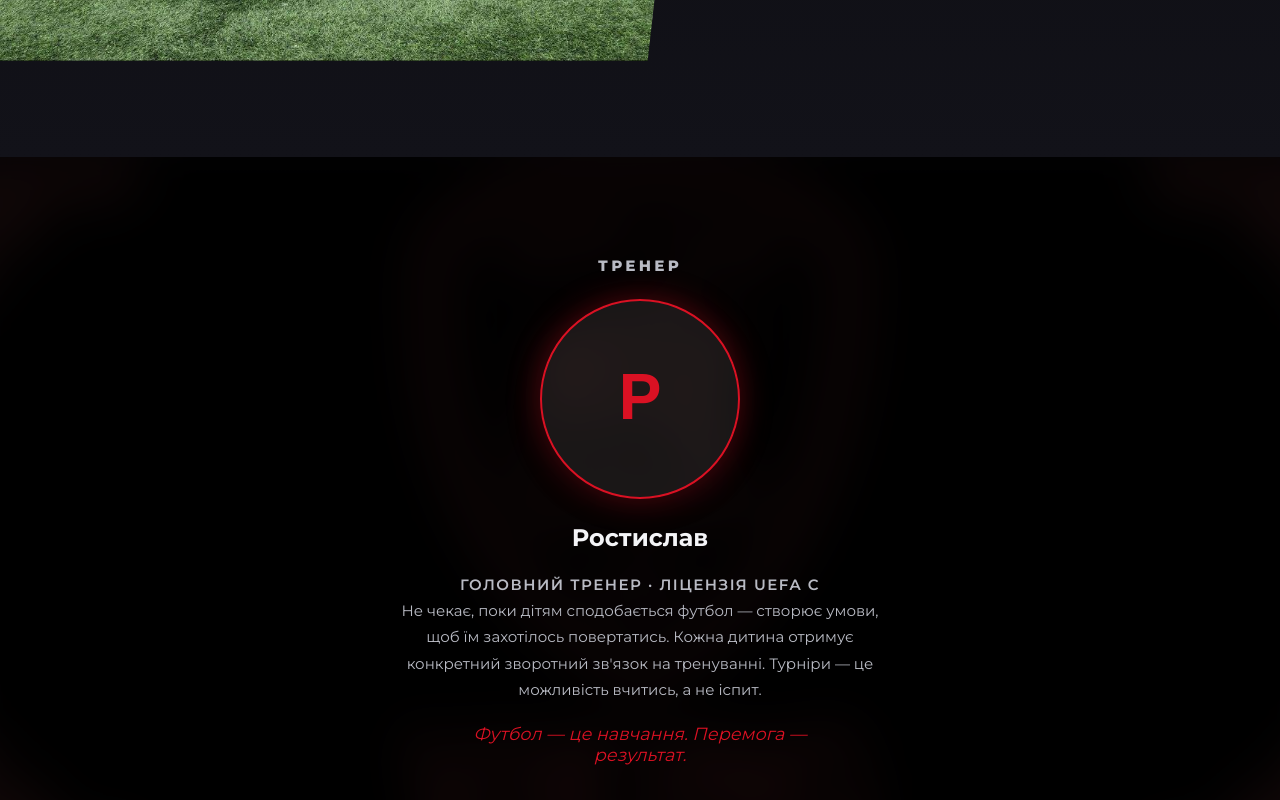
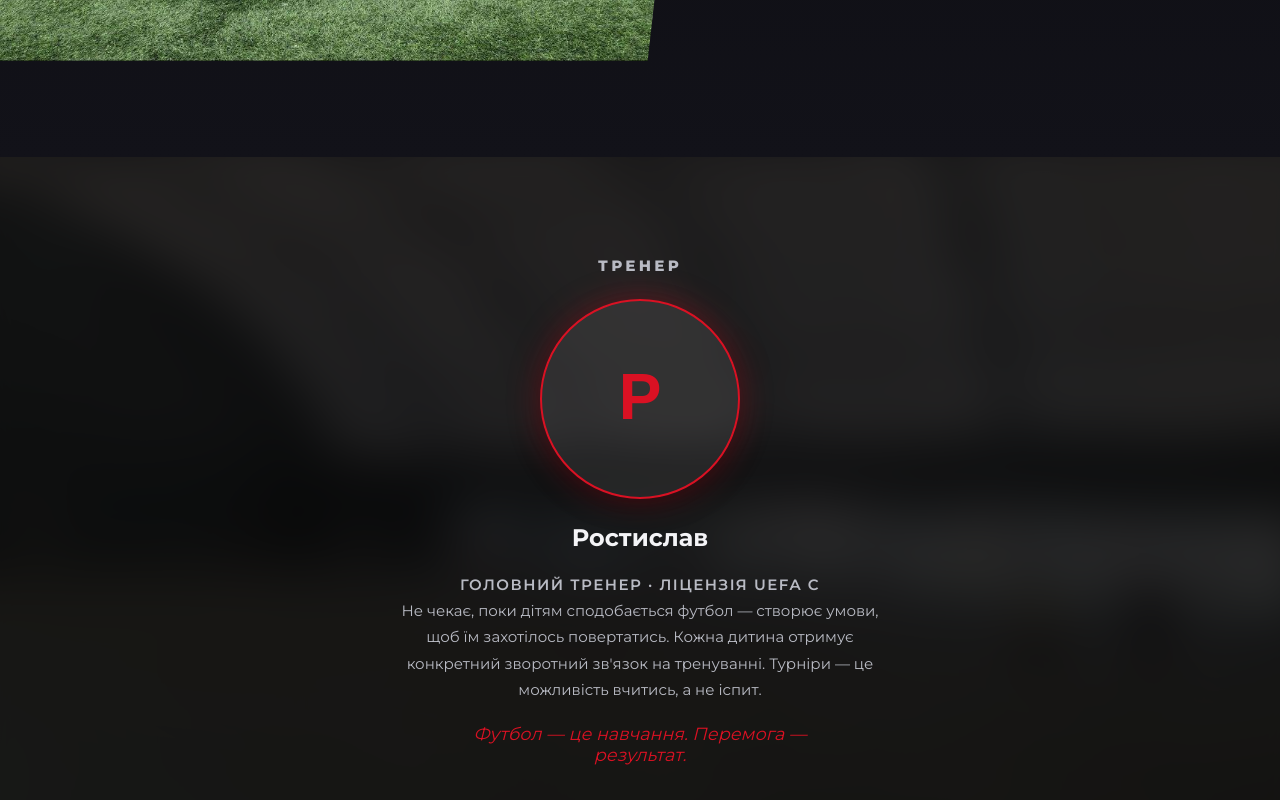
Before and after one commit to kos-4862/viking, a Next.js app: page / in a window 1280 px wide. Shown: the part 1340-2140 px from the top of the page. Built offline with nearby package versions, Linux system fonts and the light colour scheme.

Commit message:
revert: restore arena.jpg as coach section background
Co-Authored-By: Claude Opus 4.6 (1M context) <noreply@anthropic.com>

```diff
--- a/app/page.js
+++ b/app/page.js
@@ -56,7 +56,7 @@ export default function HomePage() {
         {/* 3. COACH — photo + expanded bio */}
         <section id="coach" className="section section-dark section-coach">
           <div className="coach-bg-photo" aria-hidden="true">
-            <img src="/images/coach-bg.jpg" alt="" loading="lazy" decoding="async" />
+            <img src="/images/arena.jpg" alt="" loading="lazy" decoding="async" />
           </div>
           <div className="shell coach-profile">
             <p className="eyebrow">{copy.coach.eyebrow}</p>
```
